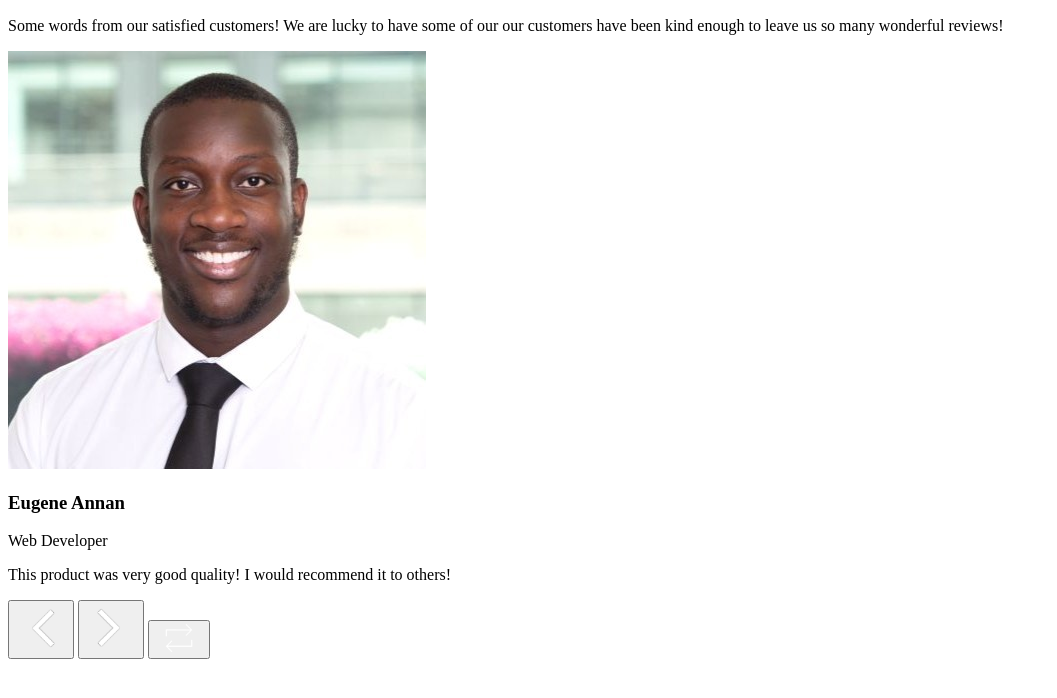
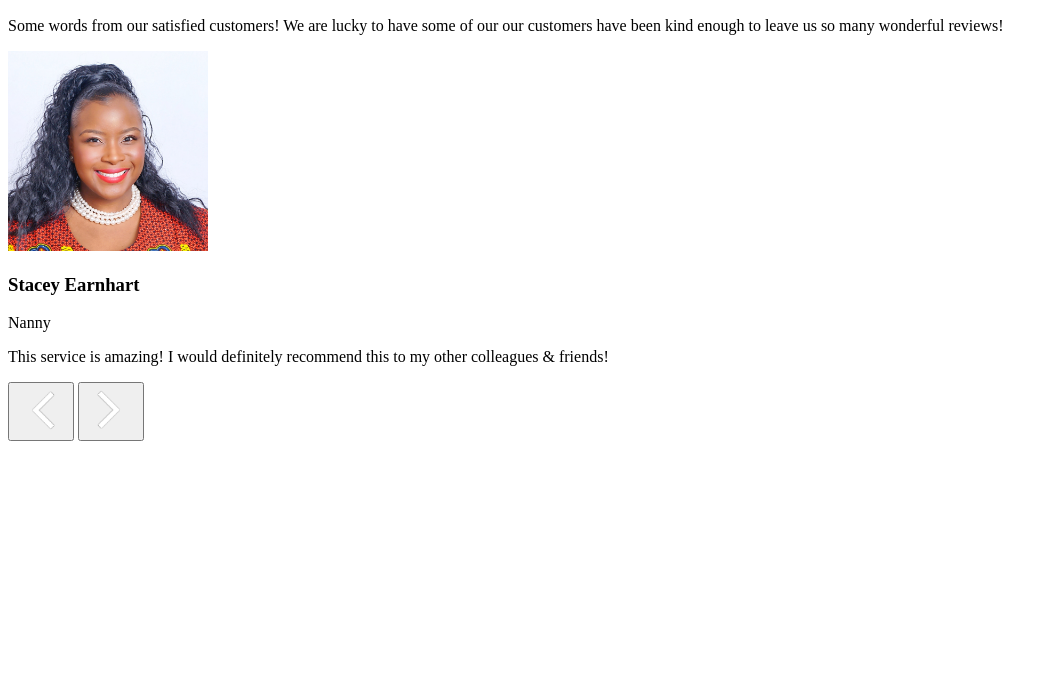
Before and after one commit to EugeneKoba/queens_bakes, a plain HTML site: page index.html in a window 1280 px wide. Shown: the part 50-748 px from the top of the page, without its empty margins (0-1057 px from the left). Drawn offline with Linux system fonts and the light colour scheme.

Commit message:
Editing index.html & script.js
Editing .html and .js files

```diff
--- a/index.html
+++ b/index.html
@@ -20,24 +20,23 @@
     <!-- Reviews Box -->
     <div class="review-box">
         <div class="image-container">
-            <img src="Linked-In_Image.jpeg" alt="Customer_Photo">
+            <img src="Linked-In_Image.jpeg" id="customer-img" alt="Customer_Photo" height = 200px>
         </div>
        <h3 id="customer-name">Eugene Annan</h3>
        <p id="customer-job">Web Developer</p>
        <p id="customer-description">This product was very good quality! I would recommend it to others!</p>
        <!-- Slider Buttons -->
-       <button class="prev-btn">
-        <img src="previous-picture.png" alt="prev_btn" height="50px">
+       <button id="prev-btn">
+        <img src="previous-picture.png" alt="prev_btn" class="prev-btn" height="50px">
        </button>
-       <button class="next-btn">
-        <img src="next-picture.png" alt="next_btn" height="50px">
-       </button>
-       <button class="random-review-btn">
-        <img src="random_icon.png" alt="ramdom_review_btn" height="30px">
+       <button id="next-btn">
+        <img src="next-picture.png" alt="next_btn" class="next-btn" height="50px">
        </button>
     </div>
     </div>
 </section>
 
+  <!--    JAVASCRIPT SECTION   -->
+<script src="script.js"></script>
 </body>
 </html>
--- a/script.js
+++ b/script.js
@@ -1,26 +1,68 @@
+// getElementByIds & querySelectors
+
+const nameEl = document.getElementById("customer-name")
+const jobEl = document.getElementById("customer-job")
+const descriptionEl = document.getElementById("customer-description")
+const imgEl = document.getElementById("customer-img")
+const prevBtn = document.querySelector(".prev-btn")
+const nextBtn = document.querySelector(".next-btn")
 
 // Customer Reviews stored in Objects
-
-const customerReviews = [
+const customerReviewsArray = [
     {
         customerId: 1,
-        customerName: "Eugene Annan",
+        customerName: "Nana Akufo-Addo",
         customerJob: "Operations Assistant",
         customerDescription: "This service is amazing! I would definitely recommend this to my other colleagues & friends!",
-        customerImg: "Linked-In_Image.jpeg",
+        customerImg: "customer_1.jpg",
     },
     {
         customerId: 2,
         customerName: "Stacey Earnhart",
         customerJob: "Nanny",
         customerDescription: "This service is amazing! I would definitely recommend this to my other colleagues & friends!",
-        customerImg: "Linked-In_Image.jpeg",
+        customerImg: "customer_2.jpg",
     },
     {
         customerId: 3,
-        customerName: "Bartholomew Jackson",
+        customerName: "Jessica Efua Jakson",
         customerJob: "Secondary School Teacher",
         customerDescription: "This service is amazing! I would definitely recommend this to my other colleagues & friends!",
-        customerImg: "Linked-In_Image.jpeg",
+        customerImg: "customer_3.jpg",
     }
 ]
+
+
+let currentItemId = 1
+// EventListener to link Objects to Webpage
+window.addEventListener("DOMContentLoaded", function() {
+    getPerson(currentItemId)
+})
+
+// Function to link Objects to Webpage
+function getPerson(i) {
+    let firstItem = customerReviewsArray[i]
+    nameEl.textContent = customerReviewsArray[i].customerName
+    jobEl.textContent = customerReviewsArray[i].customerJob
+    descriptionEl.textContent = customerReviewsArray[i].customerDescription
+    imgEl.src = customerReviewsArray[i].customerImg
+}
+
+// EvenytListener for prev/next buttons
+prevBtn.addEventListener("click", function(){
+    currentItemId -= 1
+    if (currentItemId < 0) {
+        currentItemId = customerReviewsArray.length - 1
+    }
+    getPerson(currentItemId)
+    console.log(currentItemId)
+})
+
+nextBtn.addEventListener("click", function() {
+    currentItemId += 1
+    if (currentItemId > customerReviewsArray.length - 1) {
+        currentItemId = 0
+    }
+    getPerson(currentItemId)
+    console.log(currentItemId)
+})
```
Also changed, not shown: customer_2.jpg (added), customer_3.jpg (added), 1 other file.
